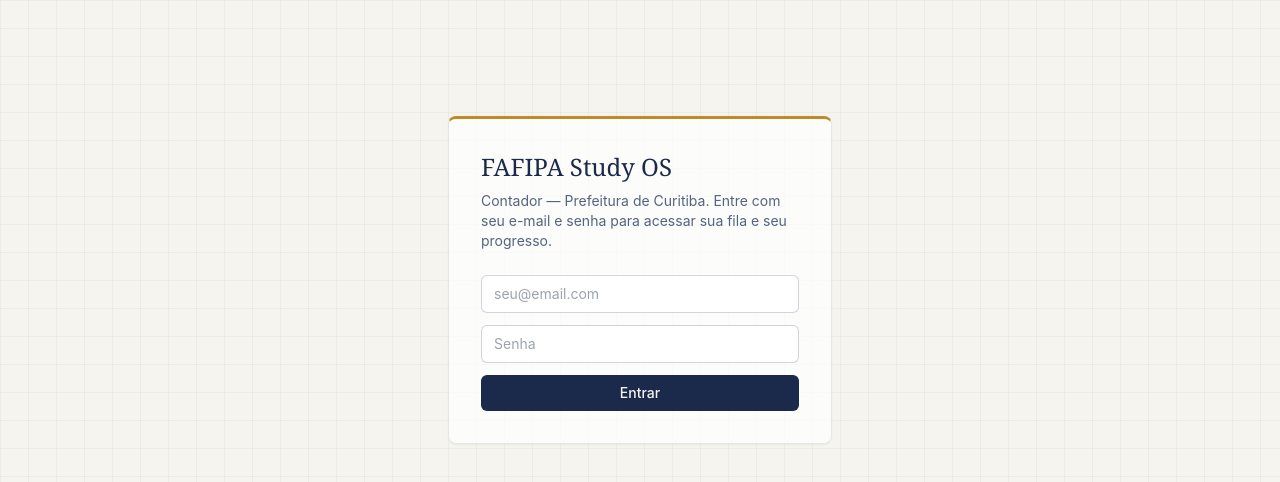
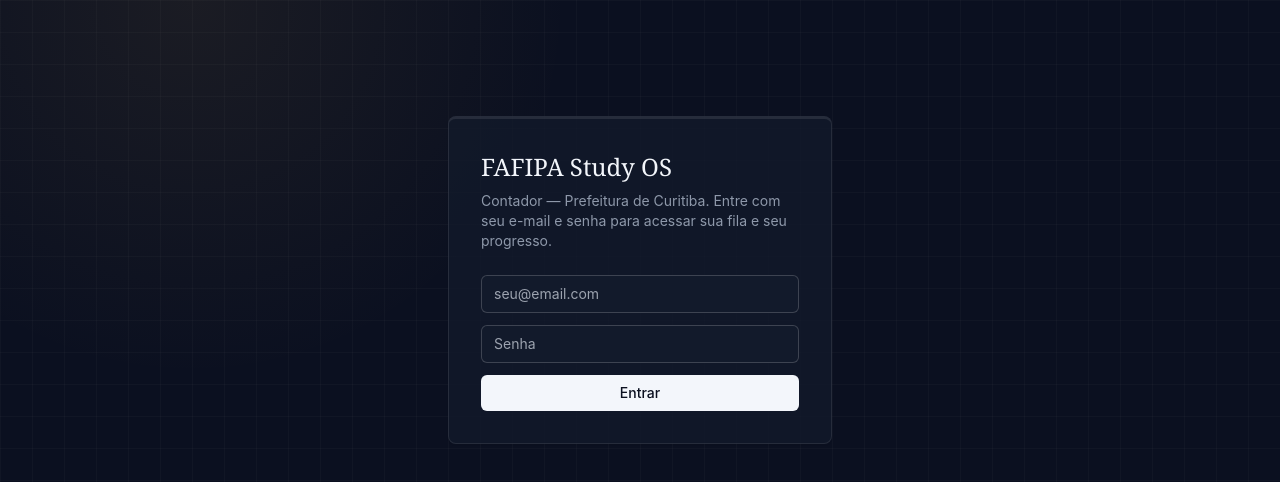
Before and after one commit to igorrjti-cmyk/concursos-vou-passar, a Next.js app: page /admin in a window 1280 px wide. Shown: the top 482 px of the page. Built offline with nearby package versions, Linux system fonts and the light colour scheme; no server answers.

Commit message:
Add files via upload

```diff
--- a/app/globals.css
+++ b/app/globals.css
@@ -5,7 +5,7 @@
 @import url("https://fonts.googleapis.com/css2?family=Source+Serif+4:opsz,wght@8..60,400;8..60,600&family=Inter:wght@400;500;600&display=swap");
 
 :root {
-  color-scheme: light;
+  color-scheme: dark;
 }
 
 html {
@@ -13,15 +13,12 @@ html {
 }
 
 body {
-  background-color: #f6f4ee;
-  background-image: linear-gradient(
-      to right,
-      rgba(27, 42, 74, 0.04) 1px,
-      transparent 1px
-    ),
-    linear-gradient(to bottom, rgba(27, 42, 74, 0.04) 1px, transparent 1px);
-  background-size: 28px 28px;
-  color: #1b2a4a;
+  background-color: #0b1020;
+  background-image: radial-gradient(circle at 15% 0%, rgba(214, 168, 79, 0.08), transparent 28%),
+    linear-gradient(to right, rgba(255, 255, 255, 0.025) 1px, transparent 1px),
+    linear-gradient(to bottom, rgba(255, 255, 255, 0.025) 1px, transparent 1px);
+  background-size: auto, 32px 32px, 32px 32px;
+  color: #f3f6fb;
   overflow-x: hidden;
   -webkit-font-smoothing: antialiased;
 }
@@ -49,3 +46,23 @@ textarea:focus-visible {
     transition-duration: 0.001ms !important;
   }
 }
+
+
+@layer base {
+  ::selection {
+    background: rgba(214, 168, 79, 0.28);
+    color: #fff;
+  }
+}
+
+@layer utilities {
+  .bg-white { background-color: #121a2b !important; }
+  .bg-white\/70 { background-color: rgba(18, 26, 43, 0.78) !important; }
+  .bg-white\/60 { background-color: rgba(18, 26, 43, 0.68) !important; }
+  .bg-white\/50 { background-color: rgba(18, 26, 43, 0.58) !important; }
+  .hover\:bg-white:hover { background-color: #1a2539 !important; }
+  .border-ink\/10 { border-color: rgba(255, 255, 255, 0.09) !important; }
+  .border-ink\/15 { border-color: rgba(255, 255, 255, 0.14) !important; }
+  .border-ink\/20 { border-color: rgba(255, 255, 255, 0.18) !important; }
+  .divide-ink\/10 > :not([hidden]) ~ :not([hidden]) { border-color: rgba(255, 255, 255, 0.08) !important; }
+}
--- a/tailwind.config.ts
+++ b/tailwind.config.ts
@@ -6,17 +6,17 @@ const config: Config = {
     extend: {
       colors: {
         ink: {
-          DEFAULT: "#1b2a4a",
-          light: "#2b3d63",
-          dark: "#101a30",
+          DEFAULT: "#f3f6fb",
+          light: "#aeb9cb",
+          dark: "#070b14",
         },
-        paper: "#f6f4ee",
+        paper: "#0b1020",
         gold: {
-          DEFAULT: "#c08a28",
-          light: "#e0b45c",
+          DEFAULT: "#d6a84f",
+          light: "#f0c96b",
         },
-        errado: "#a3372f",
-        certo: "#2f6b4f",
+        errado: "#ef6a6a",
+        certo: "#58c792",
       },
       fontFamily: {
         serif: ["'Source Serif 4'", "Georgia", "serif"],
```
